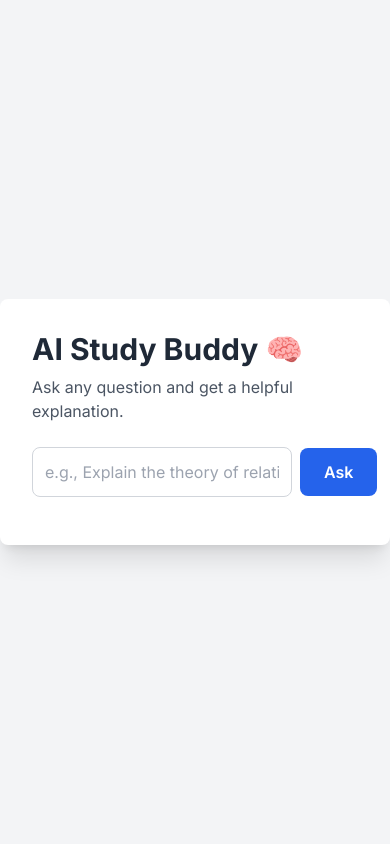
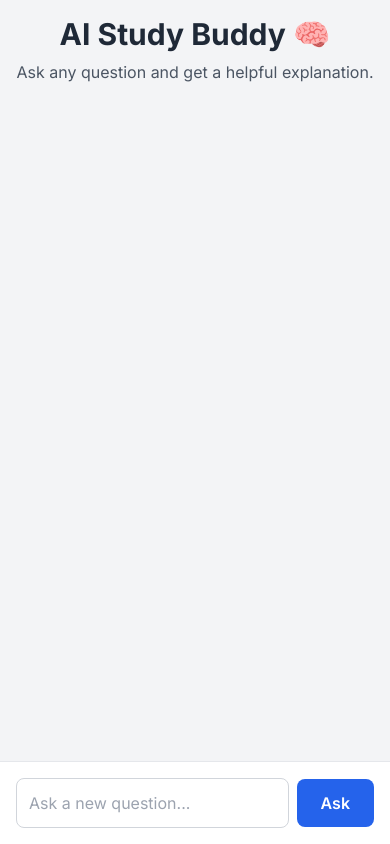
Before and after one commit to dp-93/AI-Study-Buddy-Chatbot, a plain HTML site: page index.html in a window 390 px wide. Drawn offline with nearby package versions, Linux system fonts and the light colour scheme.

Commit message:
made more user friendly for mobile users

```diff
--- a/index.html
+++ b/index.html
@@ -9,6 +9,9 @@
     <style>
         body {
             font-family: 'Inter', sans-serif;
+            display: flex;
+            flex-direction: column;
+            height: 100vh;
         }
         .loader {
             border: 4px solid #f3f3f3;
@@ -22,24 +25,34 @@
             0% { transform: rotate(0deg); }
             100% { transform: rotate(360deg); }
         }
+        /* Custom scrollbar for a cleaner look */
+        .custom-scrollbar::-webkit-scrollbar {
+            width: 8px;
+        }
+        .custom-scrollbar::-webkit-scrollbar-track {
+            background: #f1f1f1;
+        }
+        .custom-scrollbar::-webkit-scrollbar-thumb {
+            background: #888;
+            border-radius: 4px;
+        }
+        .custom-scrollbar::-webkit-scrollbar-thumb:hover {
+            background: #555;
+        }
     </style>
 </head>
-<body class="bg-gray-100 flex items-center justify-center min-h-screen">
-    <div class="bg-white rounded-lg shadow-xl p-8 max-w-2xl w-full">
-        <h1 class="text-3xl font-bold text-gray-800 mb-2">AI Study Buddy 🧠</h1>
-        <p class="text-gray-600 mb-6">Ask any question and get a helpful explanation.</p>
+<body class="bg-gray-100">
 
-        <!-- Input Section -->
-        <div class="flex items-center space-x-2 mb-4">
-            <input type="text" id="questionInput" class="flex-grow border border-gray-300 rounded-lg p-3 focus:ring-2 focus:ring-blue-500 focus:outline-none transition" placeholder="e.g., Explain the theory of relativity">
-            <button id="askButton" class="bg-blue-600 text-white font-semibold rounded-lg px-6 py-3 hover:bg-blue-700 transition flex items-center justify-center">
-                <span id="buttonText">Ask</span>
-                <div id="loader" class="loader hidden ml-2"></div>
-            </button>
+    <!-- Main content area (scrollable) -->
+    <main class="flex-grow overflow-y-auto p-4 sm:p-8 custom-scrollbar">
+        <div class="max-w-3xl w-full mx-auto">
+            <div class="text-center mb-8">
+                <h1 class="text-3xl sm:text-4xl font-bold text-gray-800 mb-2">AI Study Buddy 🧠</h1>
+                <p class="text-gray-600">Ask any question and get a helpful explanation.</p>
             </div>
 
             <!-- Answer Section -->
-        <div id="answerContainer" class="bg-gray-50 p-6 rounded-lg border border-gray-200 hidden">
+            <div id="answerContainer" class="bg-white p-6 rounded-lg border border-gray-200 shadow-md hidden">
                 <h2 class="text-xl font-semibold text-gray-800 mb-3">Answer:</h2>
                 <div id="answerText" class="text-gray-700 whitespace-pre-wrap leading-relaxed"></div>
             </div>
@@ -50,6 +63,20 @@
                 <span class="block sm:inline" id="errorText">Something went wrong. Please try again.</span>
             </div>
         </div>
+    </main>
+
+    <!-- Input bar (fixed at the bottom) -->
+    <footer class="bg-white border-t border-gray-200 p-4 w-full">
+        <div class="max-w-3xl w-full mx-auto">
+             <div class="flex items-center space-x-2">
+                <input type="text" id="questionInput" class="flex-grow border border-gray-300 rounded-lg p-3 focus:ring-2 focus:ring-blue-500 focus:outline-none transition" placeholder="Ask a new question...">
+                <button id="askButton" class="bg-blue-600 text-white font-semibold rounded-lg px-6 py-3 hover:bg-blue-700 transition flex items-center justify-center">
+                    <span id="buttonText">Ask</span>
+                    <div id="loader" class="loader hidden ml-2"></div>
+                </button>
+            </div>
+        </div>
+    </footer>
 
     <script>
         const questionInput = document.getElementById('questionInput');
@@ -61,7 +88,6 @@
         const errorContainer = document.getElementById('errorContainer');
         const errorText = document.getElementById('errorText');
 
-        // Function to handle the API call
         async function getAnswer() {
             const userQuestion = questionInput.value.trim();
             if (!userQuestion) {
@@ -69,7 +95,6 @@
                 return;
             }
 
-            // --- UI Changes for Loading State ---
             askButton.disabled = true;
             buttonText.textContent = "Thinking...";
             loader.classList.remove('hidden');
@@ -77,23 +102,14 @@
             errorContainer.classList.add('hidden');
 
             try {
-                // --- Making the API Call ---
-                const apiKey = "AIzaSyBgijXSBdKh_Zne40_9lE733lNlXqIFQBc"; // Canvas will provide this
+                const apiKey = "AIzaSyBgijXSBdKh_Zne40_9lE733lNlXqIFQBc";
                 const apiUrl = `https://generativelanguage.googleapis.com/v1beta/models/gemini-2.5-flash-preview-05-20:generateContent?key=${apiKey}`;
 
-                const payload = {
-                    contents: [{
-                        parts: [{
-                            text: userQuestion
-                        }]
-                    }]
-                };
+                const payload = { contents: [{ parts: [{ text: userQuestion }] }] };
 
                 const response = await fetch(apiUrl, {
                     method: 'POST',
-                    headers: {
-                        'Content-Type': 'application/json'
-                    },
+                    headers: { 'Content-Type': 'application/json' },
                     body: JSON.stringify(payload)
                 });
 
@@ -103,12 +119,9 @@
 
                 const result = await response.json();
 
-                // --- Displaying the Result ---
                 let generatedText = result.candidates?.[0]?.content?.parts?.[0]?.text;
                 if (generatedText) {
-                    // *** THE FIX IS HERE: Clean the text to remove markdown characters ***
                     const cleanedText = generatedText.replace(/[\*#]/g, '');
-
                     answerText.textContent = cleanedText;
                     answerContainer.classList.remove('hidden');
                 } else {
@@ -119,10 +132,10 @@
                 console.error("Fetch Error:", err);
                 showError(err.message);
             } finally {
-                // --- Reset UI after completion ---
                 askButton.disabled = false;
                 buttonText.textContent = "Ask";
                 loader.classList.add('hidden');
+                questionInput.value = '';
             }
         }
 
@@ -131,7 +144,6 @@
             errorContainer.classList.remove('hidden');
         }
 
-        // Event Listeners
         askButton.addEventListener('click', getAnswer);
         questionInput.addEventListener('keypress', (event) => {
             if (event.key === 'Enter') {
```
Lines whose indentation alone changed are shown as unchanged.
